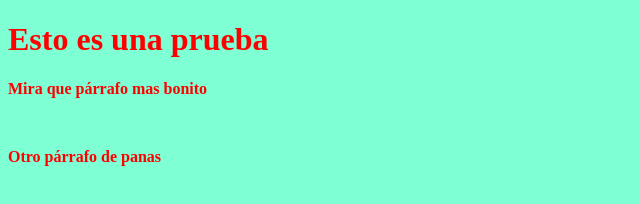
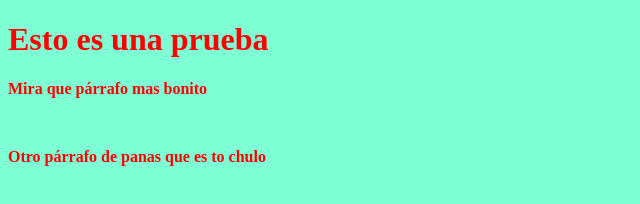
Before and after one commit to carlosmunioz99/cursoGIT, a plain HTML site: page index.html in a window 1280 px wide. Shown: the whole page, without its empty margins (0-640 px from the left). Drawn offline with Linux system fonts and the light colour scheme.

Commit message:
Update index.html

```diff
--- a/index.html
+++ b/index.html
@@ -10,6 +10,6 @@
 <body>
     <h1>Esto es una prueba</h1>
     <p>Mira que párrafo mas bonito</p><br>
-    <p>Otro párrafo de panas</p>
+    <p>Otro párrafo de panas que es to chulo</p>
 </body>
 </html>
```
